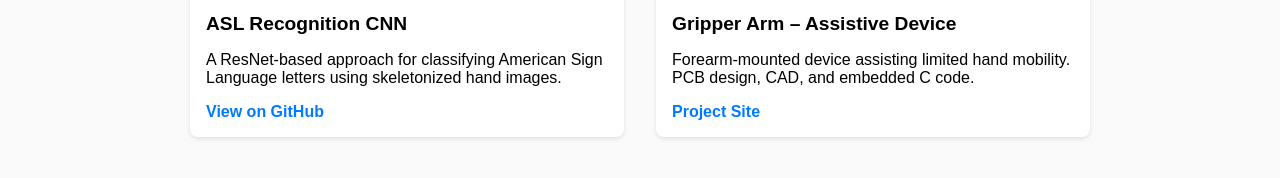
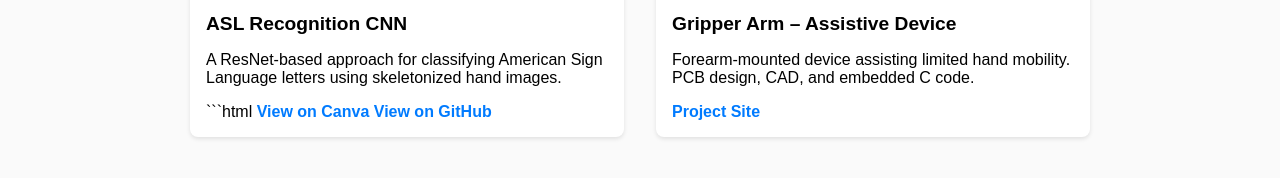
Before and after one commit to Yann-b-b/yann-b-b.github.io, a plain HTML site: page index.html in a window 1280 px wide. Shown: the part 190-368 px from the top of the page. Drawn offline with Linux system fonts and the light colour scheme.

Commit message:
added canva link index.html

````diff
--- a/index.html
+++ b/index.html
@@ -68,6 +68,9 @@
       <img src="media/asl_recognition.jpg" alt="ASL Recognition">
       <h2>ASL Recognition CNN</h2>
       <p>A ResNet-based approach for classifying American Sign Language letters using skeletonized hand images.</p>
+      ```html
+<a href="https://www.canva.com/design/DAGAP0Ar8s4/2G_4odnGYPq0sK2ClLsB6w/view?utm_content=DAGAP0Ar8s4&utm_campaign=designshare&utm_medium=link&utm_source=recording_view"
+  target="_blank">View on Canva</a>
       <a href="https://github.com/sebastian110203/ECE176Final" target="_blank">View on GitHub</a>
     </div>
 
````
